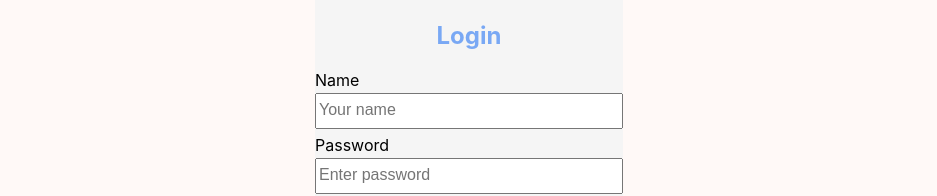
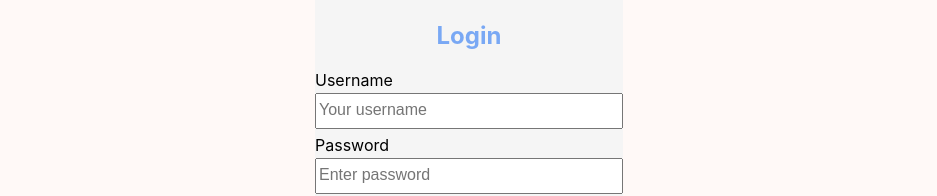
Before and after one commit to Vrndavana/Plant-Quencher, a React (Create React App) app in the folder water-plants/: page /Login in a window 1280 px wide. Shown: the part 205-401 px from the top of the page, without its empty margins (171-1108 px from the left). Built offline with nearby package versions, Linux system fonts and the light colour scheme.

Commit message:
update signup and login form

```diff
--- a/water-plants/src/Components/Login.js
+++ b/water-plants/src/Components/Login.js
@@ -13,9 +13,9 @@ const LoginForm = ({ values, errors, touched, status }) => {
       <Form className="Log">
         <h2 className="login">Login</h2>
         <div className="loginLabels">
-        <label htmlFor="name">
-          Name
-          <Field id="username" type="text" name="username" placeholder="Your name" />
+        <label htmlFor="username">
+          Username
+          <Field id="username" type="text" name="username" placeholder="Your username" />
           {touched.username && errors.username && (
             <p className="errors">{errors.username}</p>
           )}
@@ -44,7 +44,7 @@ const FormikUserForm = withFormik({
     };
   },
   validationSchema: Yup.object().shape({
-    name: Yup.string().required("Please enter your name"),
+    username: Yup.string().required("Please enter your username"),
     password: Yup.string().required("Please enter your password")
   }),
   handleSubmit(values, { setStatus, resetForm }) {
--- a/water-plants/src/Components/SignUp.js
+++ b/water-plants/src/Components/SignUp.js
@@ -14,8 +14,8 @@ const UserForm = ({ values, errors, touched, status }) => {
         <h2 className="signup">Sign Up</h2>
         <div className="signupLabels">
         <label htmlFor="username">
-          Name
-          <Field id="username" type="text" name="username" placeholder="Your name" />
+          Username
+          <Field id="username" type="text" name="username" placeholder="Your username" />
           {touched.username && errors.username && (
             <p className="errors">{errors.username}</p>
           )}
```
